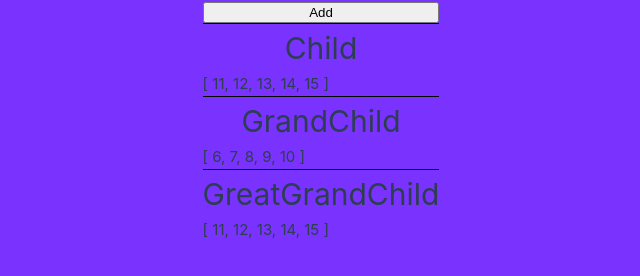
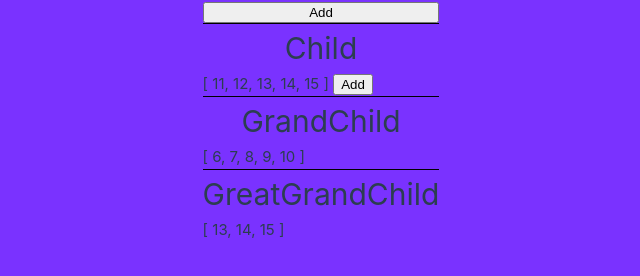
Before and after one commit to bgsdewo/Vue_With_Pinia, a Vue app in the folder vue-state-management/: page / in a window 1280 px wide. Shown: the part 314-590 px from the top of the page, without its empty margins (319-959 px from the left). Built offline with nearby package versions, Linux system fonts and the light colour scheme.

Commit message:
Cara Menggunakan Fungsi Dan Mengubah Nilai Di Pinia

```diff
--- a/vue-state-management/src/components/Child.vue
+++ b/vue-state-management/src/components/Child.vue
@@ -3,13 +3,14 @@
 import GrandChild from './GrandChild.vue'
 import { useNumbers } from '../stores/numbers'
 
-const { numbers } = useNumbers()
+const { numbers, addNumber } = useNumbers()
 // const numbers  = inject('numbers')
 </script>
 <template>
     <div>
         <h1>Child</h1>
         {{ numbers }}
+        <button @click="addNumber">Add</button>
         <div class="line"></div>
         <GrandChild  />
     </div>
--- a/vue-state-management/src/components/GreatGrandChild.vue
+++ b/vue-state-management/src/components/GreatGrandChild.vue
@@ -2,13 +2,14 @@
 // import { inject } from 'vue'
 import { useNumbers } from '../stores/numbers'
 
-const { numbers } = useNumbers()
+const { numbers,filterNumbers } = useNumbers()
 // const numbers  = inject('numbers')
 </script>
 
 <template>
     <div>
         <h1>GreatGrandChild</h1>
-        {{ numbers }}
+
+        {{ filterNumbers(13) }}
     </div>
 </template>
--- a/vue-state-management/src/stores/numbers.js
+++ b/vue-state-management/src/stores/numbers.js
@@ -4,4 +4,16 @@
     state: () => ({
         numbers: [11,12,13,14,15],
     }),
+    actions: {
+        addNumber() {
+            this.numbers.push(this.numbers.length + 1)
+        },
+    },
+    getters: {
+        filterNumbers: (state) => {
+            return (minNumber) => state.numbers.filter(num => num >= minNumber)
+        }
+    },
 })
+
+//getters sma kaya computed dalam composition API
```
